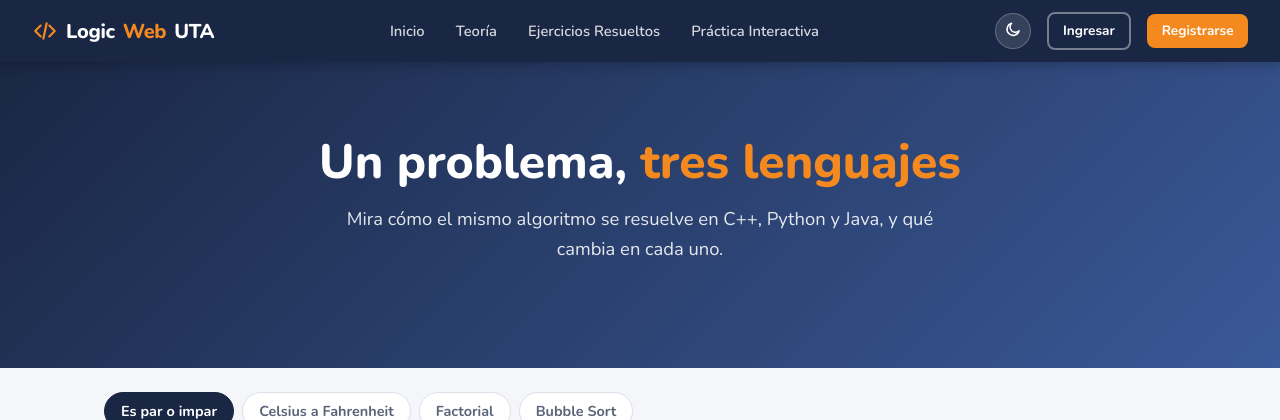
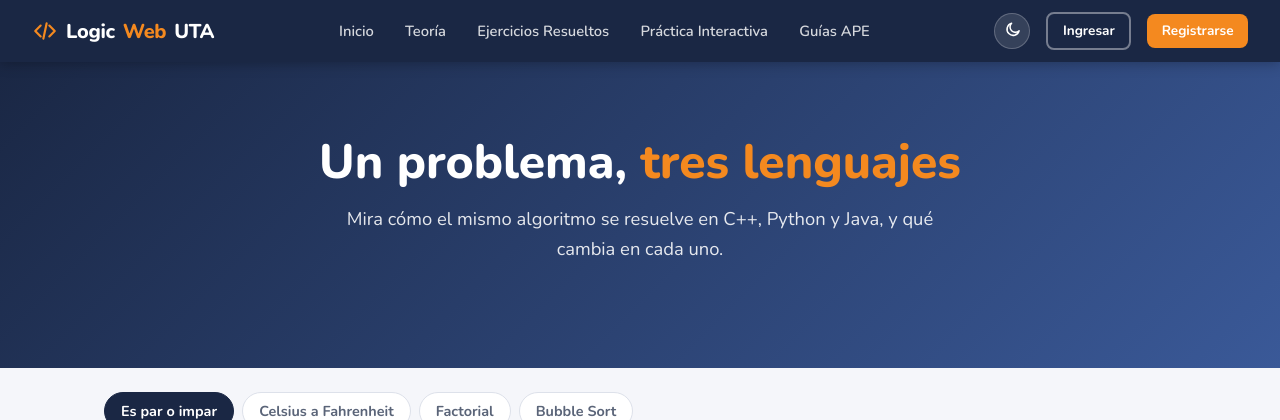
Before and after one commit to Osyanne/LogicWeb-UTA, a Django app: page /comparar/ in a window 1280 px wide; the page is wider, and only the part inside the window is pictured. Shown: the top 420 px of that part. Run offline with Django 5.2, Linux system fonts and the light colour scheme; some libraries are stand-ins or nearby versions.

Commit message:
feat(guias): enlace Guías APE en la barra de navegación

```diff
--- a/templates/base.html
+++ b/templates/base.html
@@ -41,6 +41,7 @@
       <li><a href="{% url 'contenidos_lista' %}" {% if 'contenido' in request.resolver_match.url_name %}class="active"{% endif %}>Teoría</a></li>
       <li><a href="{% url 'ejercicios_resueltos' %}" {% if 'resuelto' in request.resolver_match.url_name %}class="active"{% endif %}>Ejercicios Resueltos</a></li>
       <li><a href="{% url 'ejercicios_interactivos' %}" {% if 'interactivo' in request.resolver_match.url_name %}class="active"{% endif %}>Práctica Interactiva</a></li>
+      <li><a href="{% url 'guias_lista' %}" {% if 'guia' in request.resolver_match.url_name %}class="active"{% endif %}>Guías APE</a></li>
       {% if user.is_authenticated %}
         <li><a href="{% url 'mi_progreso' %}" {% if 'progreso' in request.resolver_match.url_name %}class="active"{% endif %}>Mi Progreso</a></li>
       {% endif %}
```
Also changed, not shown: apps/guias/tests/test_views.py (+7 -0 lines).
